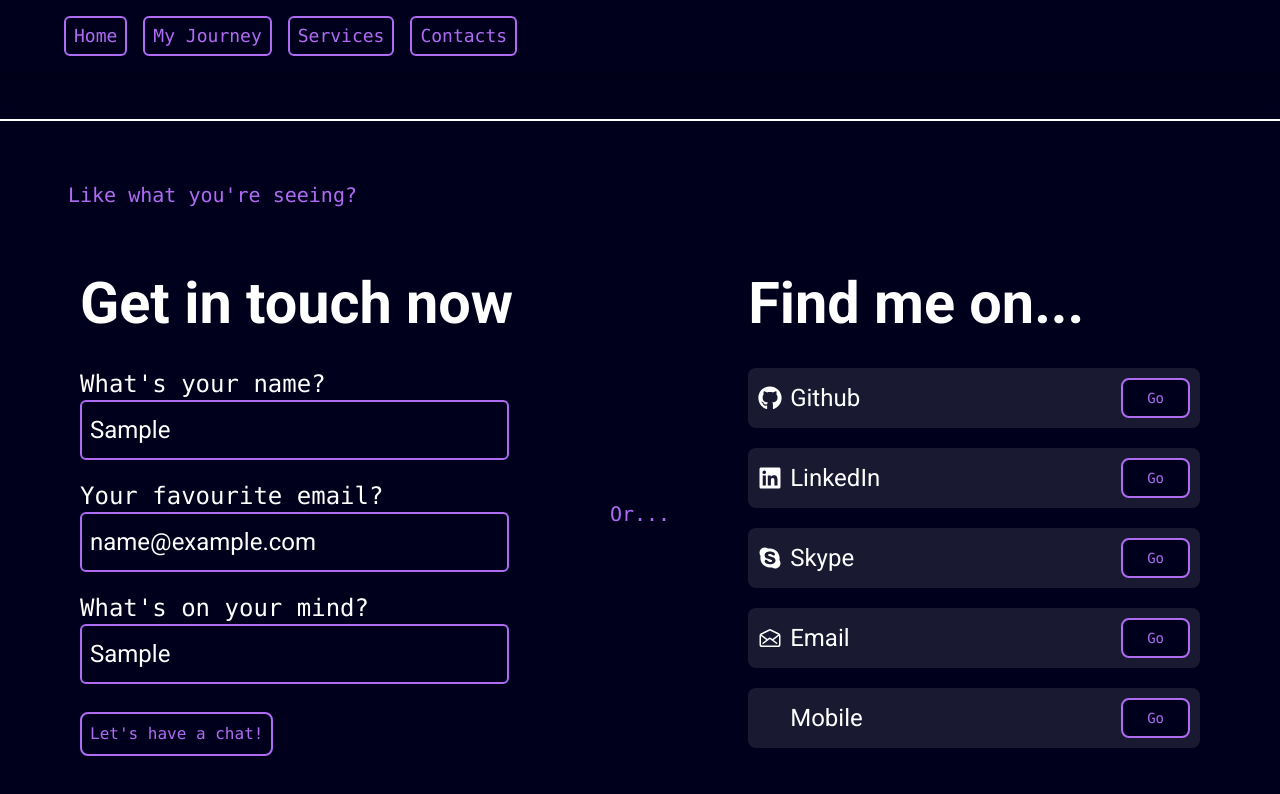
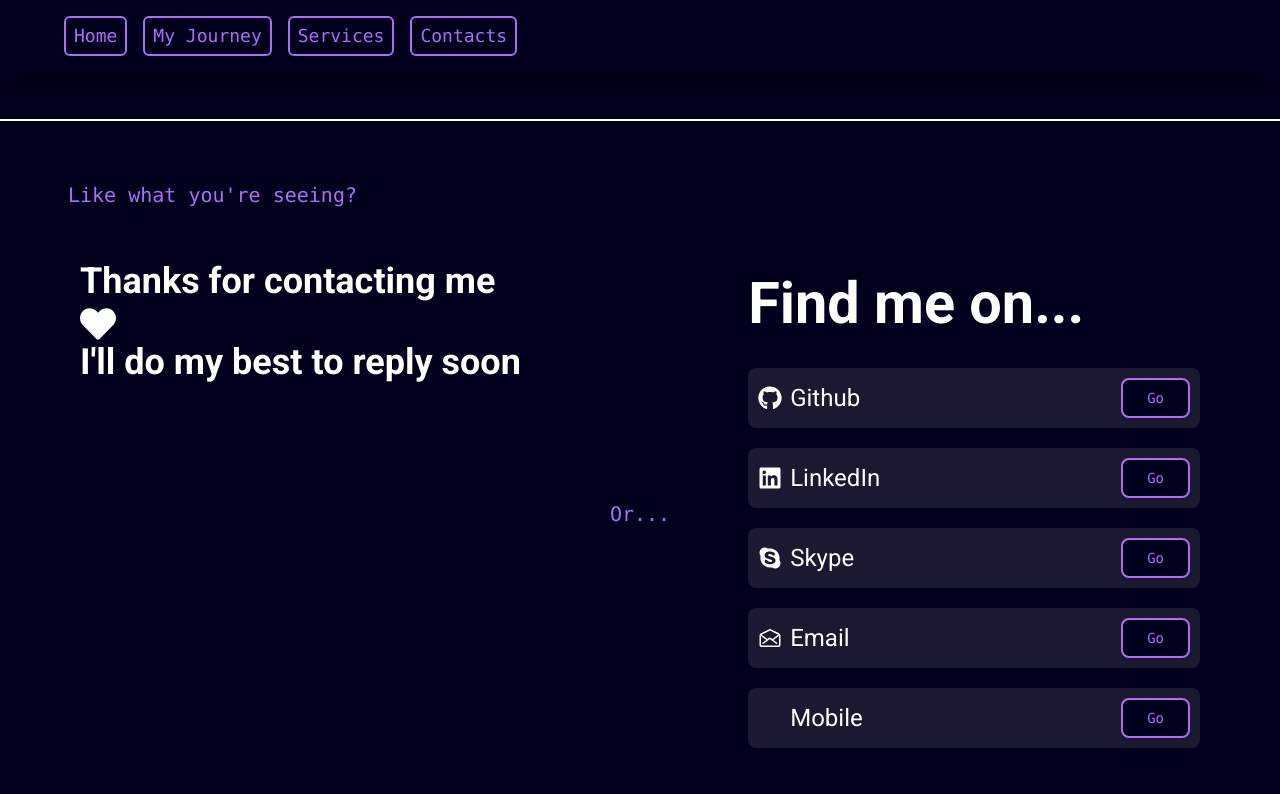
Before and after one commit to IvailoAtsv/portfolio, a React (Create React App) app: page / in a window 1280 px wide. Both pictures are taken after typing "Sample", "name@example.com", "Sample" into the empty fields and a click on the button "Let's have a chat!". Shown: the part 4572-5366 px from the top of the page. Built offline with nearby package versions, Linux system fonts and the light colour scheme; no server answers; some icons are missing; the HTML template or start-up script is replaced by a standard one; what tailwindcss-animated would draw is missing.

Commit message:
feat: loader and thanks you message after send

```diff
--- a/package.json
+++ b/package.json
@@ -8,12 +8,14 @@
     "@testing-library/jest-dom": "^5.17.0",
     "@testing-library/react": "^13.4.0",
     "@testing-library/user-event": "^13.5.0",
+    "loaders.css": "^0.1.2",
     "react": "^18.2.0",
     "react-dom": "^18.2.0",
     "react-fast-marquee": "^1.6.4",
     "react-hook-form": "^7.50.1",
     "react-icons": "^4.12.0",
     "react-intersection-observer": "^9.8.1",
+    "react-loaders": "^3.0.1",
     "react-scripts": "5.0.1",
     "react-spring": "^9.7.3",
     "react-vertical-timeline-component": "^3.6.0",
--- a/src/components/ContactMe.jsx
+++ b/src/components/ContactMe.jsx
@@ -5,14 +5,16 @@ import { AccentTitle, SecondaryTitle } from "./ReusableComponents/Titles"
 import { buttonStyle } from '../components/Hero'
 import { links } from '../constants/links'
 import emailjs from '@emailjs/browser'
+import { FaHeart } from "react-icons/fa";
+import Loader from 'react-loaders'
 
 const inputStyles = "focus:outline-none w-[100%] lg:w-[95%] px-2 py-3 mb-5 text-2xl rounded-md text-white bg-background border-2 border-purple"
 const labelStyles = "font-mono text-lightGray text-2xl"
 const labelErrorStyles = "font-mono text-red-600 text-2xl"
 export const ContactMe = () => {
 
-  const [disabled,setDisabled] = useState(false)
-
+  const [sent,setSent] = useState(false)
+  const [loading,setLoading] = useState(false)
     const {
         register,
         handleSubmit,
@@ -20,12 +22,15 @@ export const ContactMe = () => {
         formState: { errors },
       } = useForm()
       const onSubmit =async (data) => {
+        setLoading(true)
         const params = {
           name:data.name,
           email:data.email,
           message:data.message
         }
         await emailjs.send(process.env.REACT_APP_SERVICE_ID,process.env.REACT_APP_TEMPLATE,params, process.env.REACT_APP_PUBLIC)
+        setLoading(false)
+        setSent(true)
       }
     // dear god, these animations are not worth the effort
     const componentRef = useRef(null);
@@ -37,7 +42,6 @@ export const ContactMe = () => {
         config: { tension: 220, friction: 30 },
         delay:300
       });
-
     useEffect(() => {
         const observer = new IntersectionObserver((entries) => {
           entries.forEach((entry) => {
@@ -66,7 +70,11 @@ export const ContactMe = () => {
                 <AccentTitle text={"Like what you're seeing?"} classes="mr-auto" />
             </animated.section>
             <div className="max-w-[1800px] min-h-[90vh] lg:min-h-[45vh] py-4 relative w-[90%] justify-between flex flex-col lg:flex-row items-start">
-                <animated.form onSubmit={handleSubmit(onSubmit)} style={slideAnimation} className="flex-2  w-full flex p-4 flex-col border-white lg:max-w-[42%] justify-evenly items-start rounded-xl">
+                {sent
+                ? (<div className="flex-2 w-full flex p-4 flex-col lg:max-w-[42%] justify-center items-start rounded-xl">
+                  {loading? <h2 className='text-4xl text-white font-semibold animate-pulse'>Loading...</h2> :<h2 className='text-4xl text-white font-semibold'>Thanks for contacting me <FaHeart className='inline'/><br/>I'll do my best to reply soon </h2>}
+                </div>)
+                :<animated.form onSubmit={handleSubmit(onSubmit)} style={slideAnimation} className="flex-2  w-full flex p-4 flex-col border-white lg:max-w-[42%] justify-evenly items-start rounded-xl">
                     <SecondaryTitle text={'Get in touch now'} classes='mb-5'/>
                     {errors.name ?
                     <label className={labelErrorStyles}> {errors.name.message}</label>
@@ -84,8 +92,8 @@ export const ContactMe = () => {
                     :<label className={labelStyles}>What's on your mind?</label>
                     }
                     <input type="text" {...register("message", {required:'Please leave a message'})} className={inputStyles} />
-                    <button type="submit" disabled={disabled} className={`${buttonStyle} my-2`}>Let's have a chat!</button>
-                </animated.form>
+                    <button type="submit" disabled={sent} className={`${buttonStyle} my-2`}>Let's have a chat!</button>
+                </animated.form>}
                 <animated.div style={slideAnimation} className="text-center w-full flex-1 py-8 lg:py-3 self-center">
                     <AccentTitle text="Or..." classes="overflow-hidden z-50"/>
                     </animated.div>
```
Also changed, not shown: 1 other file (tests, documents, lock files or other folders).
